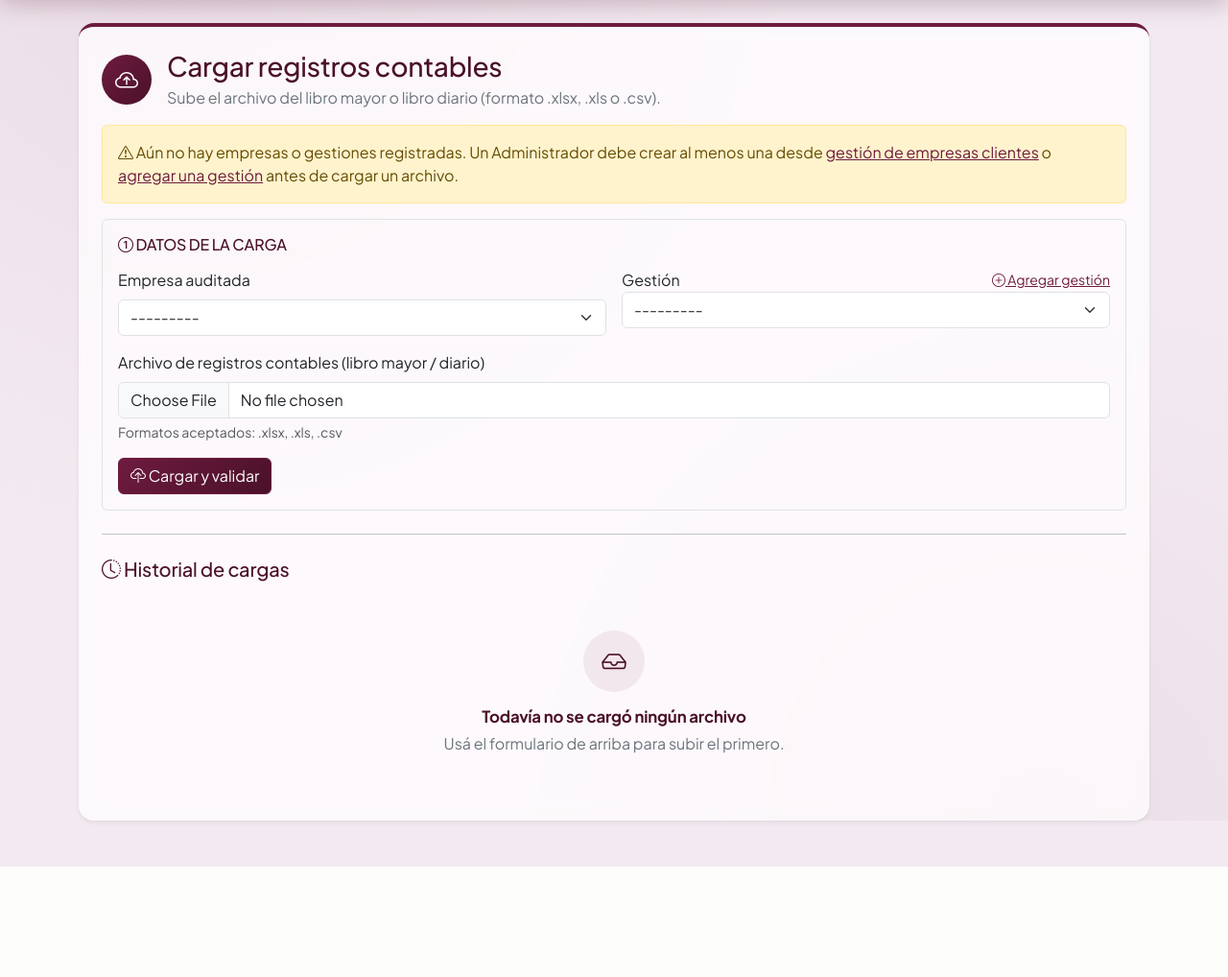
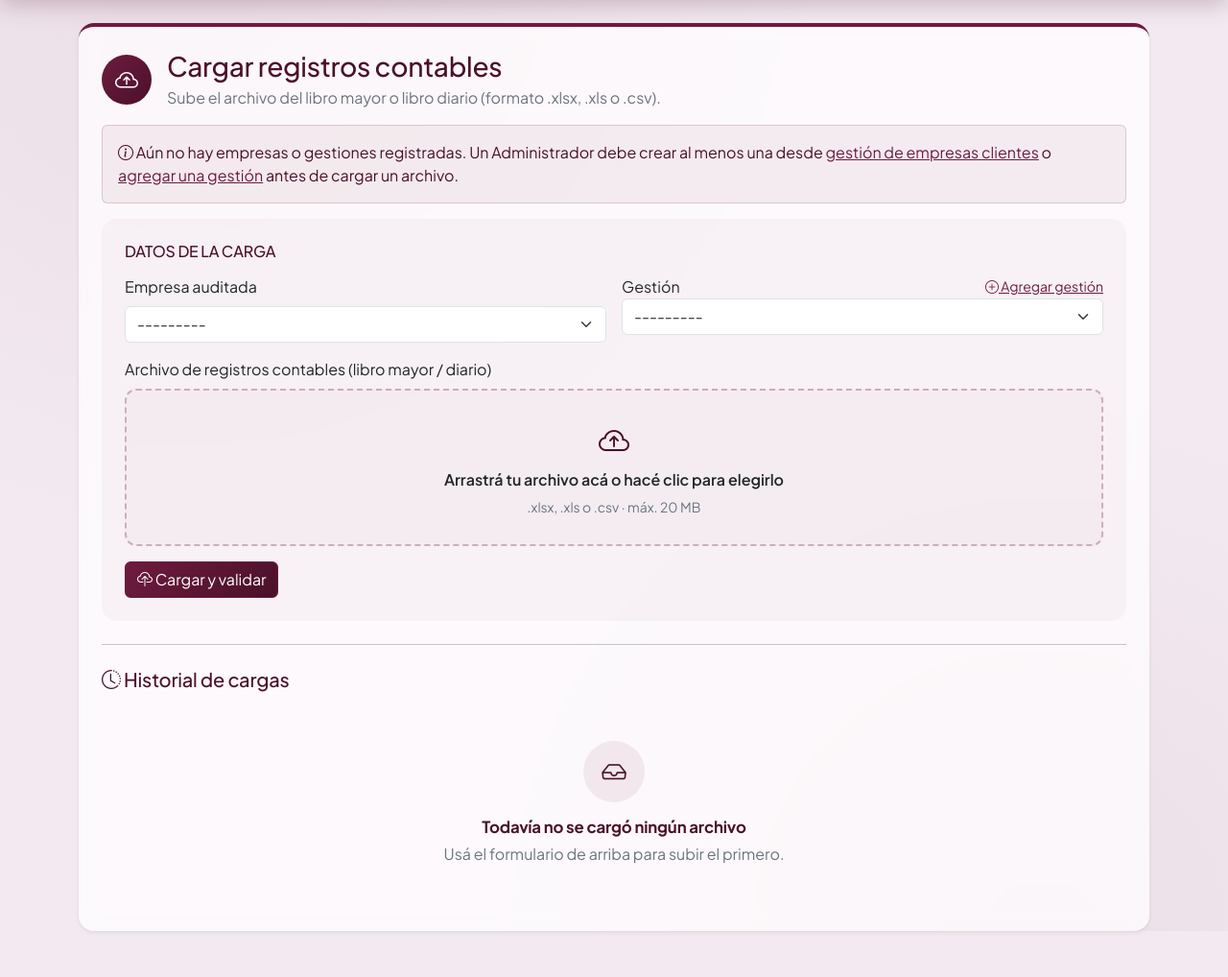
Before and after one commit to AsturilloAlan/proyecto-de-grado, a Django app: page /registros/cargar/ in a window 1280 px wide. Shown: the part 66-1084 px from the top of the page at 96% size. Before the commit the page ends 969 px from the top, so only its background shows below. Run offline with Django 4.2, Linux system fonts and the light colour scheme; the visitor is signed in with stand-in values (Sample User, id 1); data that the repository does not hold is empty.

Commit message:
Cargar registros: dropzone de arrastrar-y-soltar, quitar icono de paso suelto, alerta con paleta propia

```diff
--- a/registros/templates/registros/cargar.html
+++ b/registros/templates/registros/cargar.html
@@ -13,8 +13,8 @@
     </div>
 
     {% if not form.fields.empresa.queryset.exists or not form.fields.gestion.queryset.exists %}
-        <div class="alert alert-warning">
-            <i class="bi bi-exclamation-triangle"></i>
+        <div class="alert alert-guindo-suave">
+            <i class="bi bi-info-circle"></i>
             Aún no hay empresas o gestiones registradas. Un Administrador debe
             crear al menos una desde
             <a href="{% url 'registros:empresas_lista' %}">gestión de empresas clientes</a>
@@ -25,10 +25,8 @@
         </div>
     {% endif %}
 
-    <div class="p-3 rounded border mb-4">
-        <h2 class="h6 text-guindo text-uppercase mb-3">
-            <i class="bi bi-1-circle"></i> Datos de la carga
-        </h2>
+    <div class="p-4 rounded-4 mb-4" style="background: rgba(110,27,63,.03);">
+        <h2 class="h6 text-guindo text-uppercase mb-3">Datos de la carga</h2>
         <form method="post" enctype="multipart/form-data" class="row g-3">
             {% csrf_token %}
             {{ form.non_field_errors }}
@@ -53,9 +51,13 @@
             </div>
 
             <div class="col-12">
-                <label for="{{ form.archivo.id_for_label }}" class="form-label">{{ form.archivo.label }}</label>
-                {{ form.archivo }}
-                <div class="form-text">Formatos aceptados: .xlsx, .xls, .csv</div>
+                <label class="form-label">{{ form.archivo.label }}</label>
+                <label for="{{ form.archivo.id_for_label }}" class="dropzone-archivo" id="dropzone-archivo">
+                    <i class="bi bi-cloud-arrow-up fs-2 text-guindo"></i>
+                    <span class="fw-semibold" id="dropzone-texto">Arrastrá tu archivo acá o hacé clic para elegirlo</span>
+                    <span class="text-secondary small">.xlsx, .xls o .csv · máx. 20&nbsp;MB</span>
+                </label>
+                <div class="input-archivo-oculto">{{ form.archivo }}</div>
                 {% for error in form.archivo.errors %}<div class="text-danger small mt-1">{{ error }}</div>{% endfor %}
             </div>
 
@@ -169,3 +171,43 @@
         </div>
     {% endif %}
 {% endblock %}
+{% block extra_js %}
+<script>
+    (function () {
+        var input = document.getElementById("{{ form.archivo.id_for_label }}");
+        var zona = document.getElementById("dropzone-archivo");
+        var texto = document.getElementById("dropzone-texto");
+        if (!input || !zona || !texto) return;
+
+        var textoOriginal = texto.textContent;
+
+        function mostrarNombreElegido() {
+            if (input.files && input.files.length > 0) {
+                texto.textContent = input.files[0].name;
+            } else {
+                texto.textContent = textoOriginal;
+            }
+        }
+        input.addEventListener("change", mostrarNombreElegido);
+
+        ["dragenter", "dragover"].forEach(function (evento) {
+            zona.addEventListener(evento, function (e) {
+                e.preventDefault();
+                zona.classList.add("dropzone-activa");
+            });
+        });
+        ["dragleave", "drop"].forEach(function (evento) {
+            zona.addEventListener(evento, function (e) {
+                e.preventDefault();
+                zona.classList.remove("dropzone-activa");
+            });
+        });
+        zona.addEventListener("drop", function (e) {
+            if (e.dataTransfer && e.dataTransfer.files.length > 0) {
+                input.files = e.dataTransfer.files;
+                mostrarNombreElegido();
+            }
+        });
+    })();
+</script>
+{% endblock %}
--- a/templates/base.html
+++ b/templates/base.html
@@ -246,6 +246,47 @@
         }
         .btn-outline-guindo .spinner-inline { border-color: rgba(110,27,63,.35); border-top-color: var(--guindo); }
         @keyframes girar-spinner { to { transform: rotate(360deg); } }
+
+        /* Zona de arrastrar-y-soltar para subir archivos: reemplaza el
+           <input type="file"> por defecto (feo, distinto en cada
+           navegador) por algo más "producto". El input real sigue ahí,
+           solo se oculta de forma accesible (no display:none). */
+        .dropzone-archivo {
+            display: flex; flex-direction: column; align-items: center; justify-content: center;
+            text-align: center; gap: .35rem;
+            border: 2px dashed rgba(110,27,63,.3);
+            border-radius: .75rem;
+            padding: 1.75rem 1rem;
+            cursor: pointer;
+            background: rgba(110,27,63,.02);
+            transition: border-color .2s ease, background-color .2s ease;
+        }
+        .dropzone-archivo:hover, .dropzone-archivo.dropzone-activa {
+            border-color: var(--guindo);
+            background: rgba(110,27,63,.06);
+        }
+        [data-bs-theme="dark"] .dropzone-archivo { border-color: rgba(231,184,205,.3); background: rgba(255,255,255,.03); }
+        [data-bs-theme="dark"] .dropzone-archivo:hover, [data-bs-theme="dark"] .dropzone-archivo.dropzone-activa {
+            border-color: #e7b8cd; background: rgba(255,255,255,.06);
+        }
+        .input-archivo-oculto {
+            position: absolute; width: 1px; height: 1px; padding: 0; margin: -1px;
+            overflow: hidden; clip: rect(0,0,0,0); white-space: nowrap; border: 0;
+        }
+
+        /* Alerta "de marca" (guindo), para avisos que no son error/éxito
+           genéricos de Bootstrap y quedaban con el amarillo de fábrica,
+           fuera de la paleta. */
+        .alert-guindo-suave {
+            background: rgba(110,27,63,.06);
+            border: 1px solid rgba(110,27,63,.18);
+            color: var(--guindo-oscuro);
+        }
+        [data-bs-theme="dark"] .alert-guindo-suave {
+            background: rgba(231,184,205,.08);
+            border-color: rgba(231,184,205,.25);
+            color: #e7b8cd;
+        }
     </style>
     {% block extra_head %}{% endblock %}
 </head>
```
